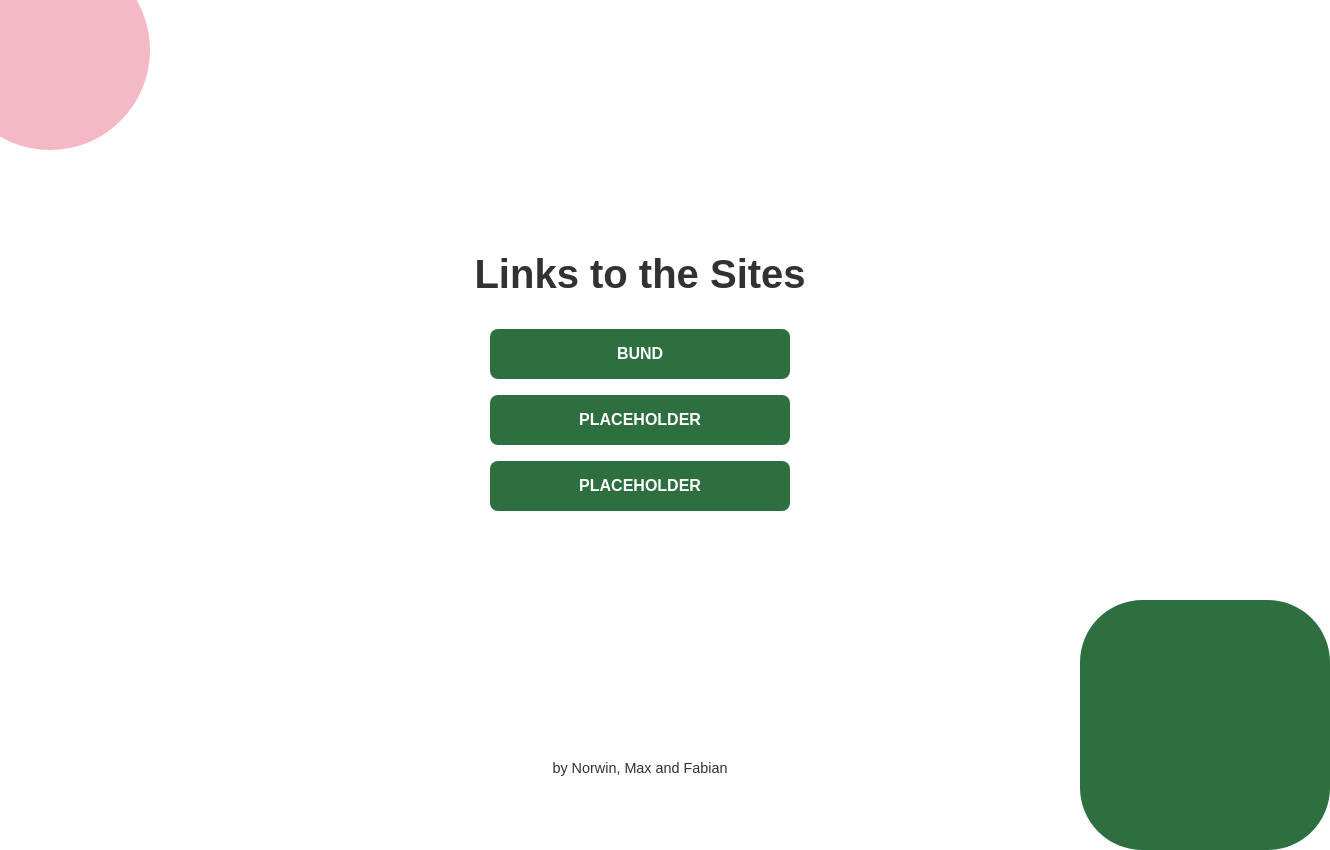
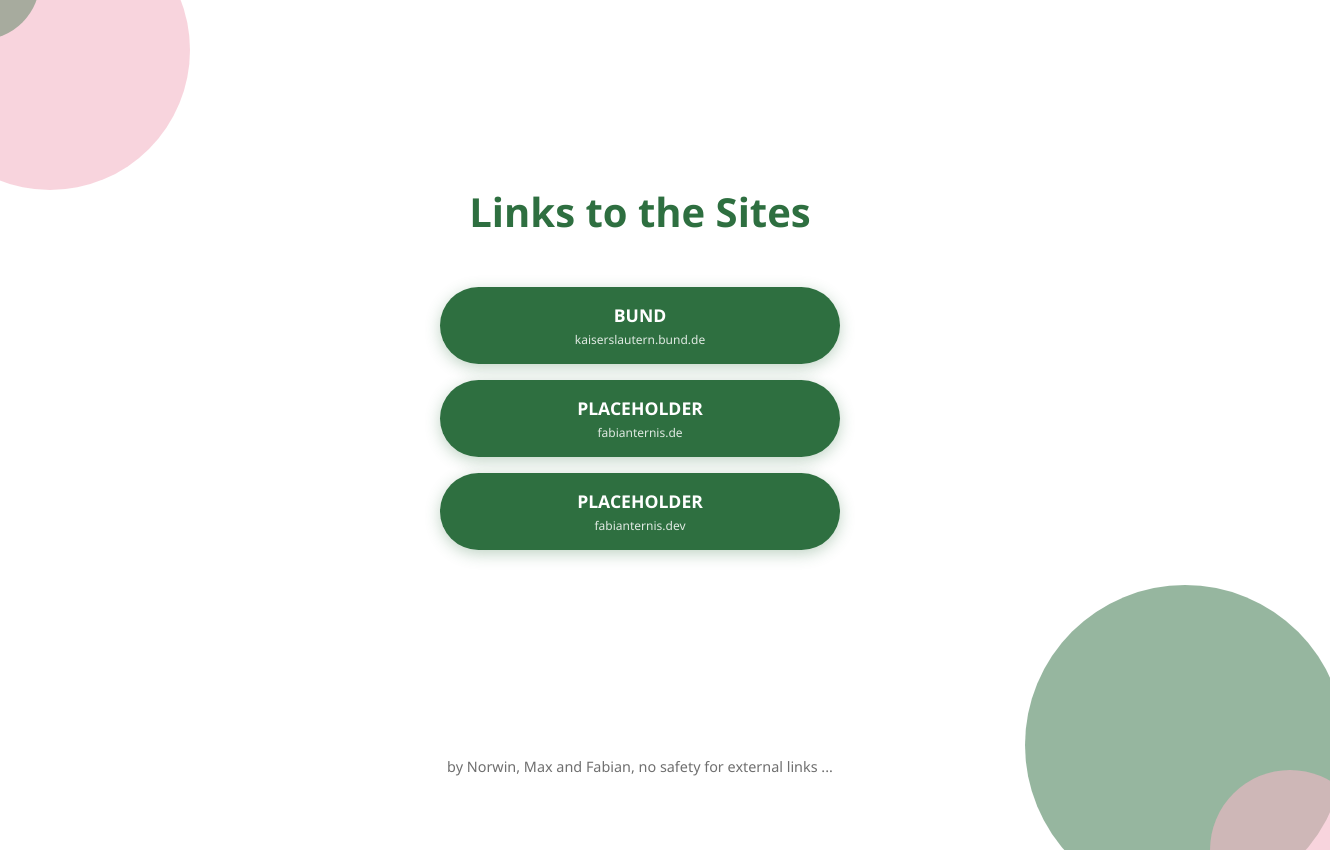
Before and after one commit to hhg-kl/Climate-Action-flyer, a plain HTML site: page index.html in a window 1280 px wide. Shown: the whole page, 1330 px wide, since content can reach past the window. After the commit the page ends 800 px from the top, so only its background shows below. Drawn offline with Linux system fonts and the light colour scheme.

Commit message:
Refactor index.html for improved layout and styles
Updated HTML structure and styling for better layout and design.

```diff
--- a/index.html
+++ b/index.html
@@ -1,8 +1,8 @@
 <!DOCTYPE html>
 <html lang="en">
 <head>
-    <meta charset="UTF-8" />
-    <meta name="viewport" content="width=device-width, initial-scale=1.0" />
+  <meta charset="UTF-8">
+  <meta name="viewport" content="width=device-width, initial-scale=1.0">
   <title>Links to the Sites</title>
   <style>
     :root {
@@ -12,31 +12,55 @@
       --secondary-color: #f4b8c7;
     }
 
-      body {
+    * {
       margin: 0;
       padding: 0;
-        font-family: sans-serif;
+      box-sizing: border-box;
+    }
+
+    body {
+      font-family: 'Segoe UI', Tahoma, Geneva, Verdana, sans-serif;
       background-color: var(--bg-color);
       color: var(--text-color);
+      min-height: 100vh;
       display: flex;
       flex-direction: column;
-        min-height: 100vh;
       position: relative;
       overflow-x: hidden;
     }
 
-      .content {
+    .corner-svg {
+      position: fixed;
+      z-index: 0;
+      pointer-events: none;
+    }
+
+    .corner-svg.top-left {
+      top: -100px;
+      left: -100px;
+    }
+
+    .corner-svg.bottom-right {
+      bottom: -120px;
+      right: -80px;
+    }
+
+    main {
       flex: 1;
       display: flex;
       flex-direction: column;
       align-items: center;
       justify-content: center;
-        z-index: 10;
+      padding: 2rem;
+      z-index: 1;
     }
 
     h1 {
-        margin-bottom: 2rem;
       font-size: 2.5rem;
+      font-weight: 700;
+      margin-bottom: 3rem;
+      text-align: center;
+      color: var(--primary-color);
     }
 
     .button-container {
@@ -44,85 +68,100 @@
       flex-direction: column;
       gap: 1rem;
       width: 100%;
-        max-width: 300px;
+      max-width: 400px;
     }
 
-      .btn {
+    .link-button {
       display: block;
       padding: 1rem 2rem;
+      background-color: var(--primary-color);
+      color: var(--bg-color);
+      text-decoration: none;
       text-align: center;
-        text-decoration: none;
-        color: white;
-        background-color: var(--primary-color);
-        border-radius: 8px;
-        font-weight: bold;
-        transition: transform 0.2s, opacity 0.2s;
+      font-size: 1.1rem;
+      font-weight: 600;
+      border-radius: 50px;
+      transition: all 0.3s ease;
+      box-shadow: 0 4px 15px rgba(46, 111, 64, 0.3);
     }
 
-      .btn:hover {
-        opacity: 0.9;
+    .link-button:hover {
+      background-color: var(--secondary-color);
+      color: var(--text-color);
       transform: translateY(-2px);
+      box-shadow: 0 6px 20px rgba(244, 184, 199, 0.4);
     }
 
-      .decoration {
-        position: absolute;
-        z-index: 1;
+    .link-button:active {
+      transform: translateY(0);
     }
 
-      .top-left {
-        top: -50px;
-        left: -50px;
-        fill: var(--secondary-color);
-      }
-
-      .bottom-right {
-        bottom: -50px;
-        right: -50px;
-        fill: var(--primary-color);
+    .link-button span {
+      display: block;
+      font-size: 0.75rem;
+      font-weight: 400;
+      opacity: 0.85;
+      margin-top: 0.25rem;
+      word-break: break-all;
     }
 
     footer {
       padding: 1.5rem;
       text-align: center;
       font-size: 0.9rem;
-        z-index: 10;
+      color: var(--text-color);
+      opacity: 0.7;
+      z-index: 1;
     }
 
-      footer a {
-        color: inherit;
+    @media (max-width: 480px) {
+      h1 {
+        font-size: 1.8rem;
+        margin-bottom: 2rem;
+      }
+
+      .link-button {
+        padding: 0.875rem 1.5rem;
+        font-size: 1rem;
+      }
     }
   </style>
 </head>
 <body>
-    <!-- Decorative SVGs -->
-    <svg
-      class="decoration top-left"
-      width="200"
-      height="200"
-      viewBox="0 0 200 200"
-    >
-      <circle cx="100" cy="100" r="100" />
+  <!-- Decorative corner SVGs -->
+  <svg class="corner-svg top-left" width="300" height="300" viewBox="0 0 300 300">
+    <circle cx="150" cy="150" r="140" fill="var(--secondary-color)" opacity="0.6"/>
+    <circle cx="80" cy="80" r="60" fill="var(--primary-color)" opacity="0.4"/>
   </svg>
 
-    <svg
-      class="decoration bottom-right"
-      width="250"
-      height="250"
-      viewBox="0 0 200 200"
-    >
-      <rect x="0" y="0" width="200" height="200" rx="50" />
+  <svg class="corner-svg bottom-right" width="350" height="350" viewBox="0 0 350 350">
+    <circle cx="175" cy="175" r="160" fill="var(--primary-color)" opacity="0.5"/>
+    <circle cx="280" cy="280" r="80" fill="var(--secondary-color)" opacity="0.6"/>
   </svg>
 
-    <main class="content">
+  <main>
     <h1>Links to the Sites</h1>
 
     <div class="button-container">
-        <a href="https://kaiserslautern.bund.de" class="btn">BUND</a>
-        <a href="https://fabianternis.de" class="btn">PLACEHOLDER</a>
-        <a href="https://fabianternis.dev" class="btn">PLACEHOLDER</a>
+      <a href="https://kaiserslautern.bund.de" class="link-button" target="_blank" rel="noopener noreferrer">
+        BUND
+        <span>kaiserslautern.bund.de</span>
+      </a>
+
+      <a href="https://fabianternis.de" class="link-button" target="_blank" rel="noopener noreferrer">
+        PLACEHOLDER
+        <span>fabianternis.de</span>
+      </a>
+
+      <a href="https://fabianternis.dev" class="link-button" target="_blank" rel="noopener noreferrer">
+        PLACEHOLDER
+        <span>fabianternis.dev</span>
+      </a>
     </div>
   </main>
 
-    <footer>by Norwin, Max and Fabian</footer>
+  <footer>
+    by Norwin, Max and Fabian, no safety for external links ...
+  </footer>
 </body>
 </html>
```
Lines whose indentation alone changed are shown as unchanged.
